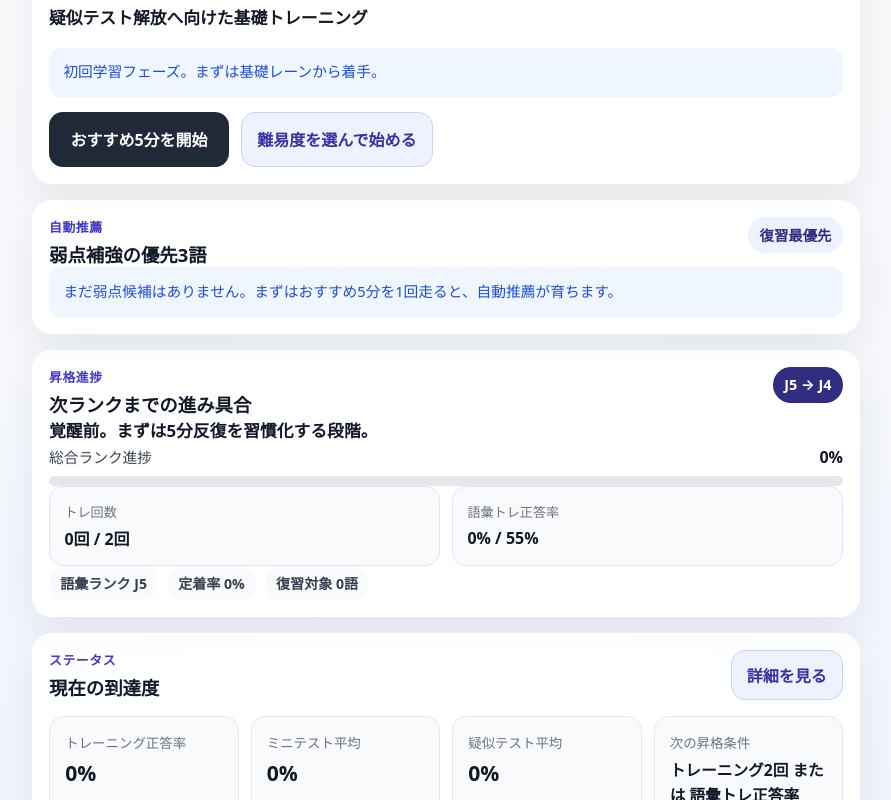
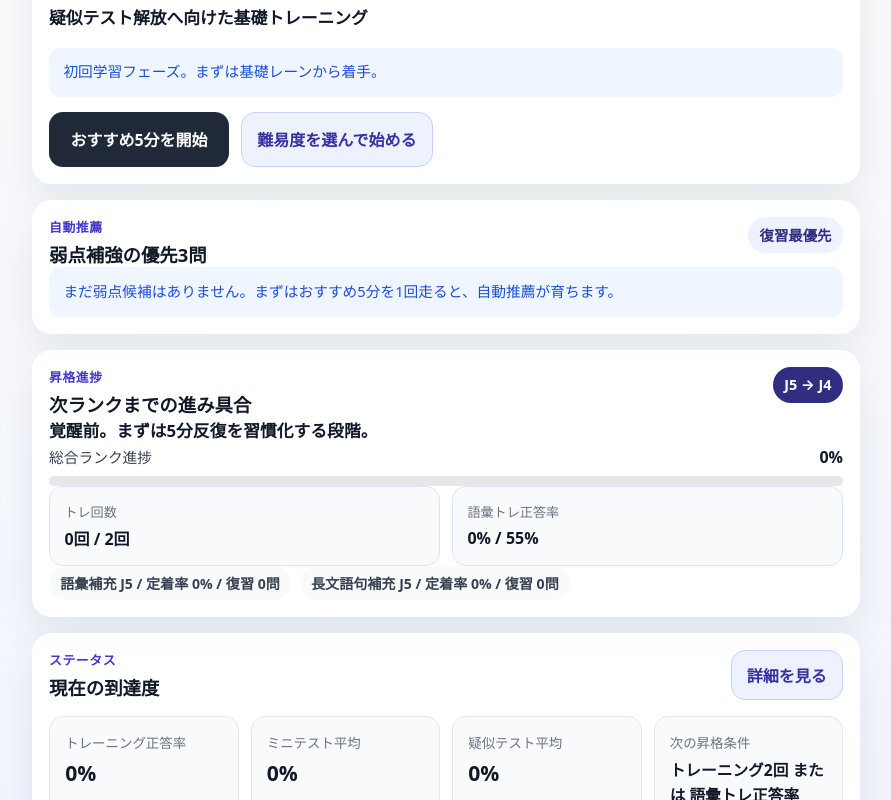
Before and after one commit to wwm001/junichi, a React (Vite) app: page / in a window 1280 px wide. Shown: the part 396-1196 px from the top of the page, without its empty margins (194-1085 px from the left). Built offline with nearby package versions, Linux system fonts and the light colour scheme.

Commit message:
Add section-select mock tests for vocabulary and reading beta

```diff
--- a/src/app/App.tsx
+++ b/src/app/App.tsx
@@ -257,11 +257,17 @@ function buildPromotionMessage(previousRank: RankInfo, nextRank: RankInfo): stri
   if (nextIndex > previousIndex) {
     return `総合ランクが ${previousRank.current} → ${nextRank.current} に上がりました。次の5分で勢いを固めましょう。`;
   }
-  const previousSectionIndex = rankSequence.indexOf(previousRank.sectionRank.current);
-  const nextSectionIndex = rankSequence.indexOf(nextRank.sectionRank.current);
+
+  for (const nextSectionRank of nextRank.sectionRanks) {
+    const previousSectionRank = previousRank.sectionRanks.find((item) => item.section === nextSectionRank.section);
+    if (!previousSectionRank) continue;
+    const previousSectionIndex = rankSequence.indexOf(previousSectionRank.current);
+    const nextSectionIndex = rankSequence.indexOf(nextSectionRank.current);
     if (nextSectionIndex > previousSectionIndex) {
-    return `語彙セクションランクが ${previousRank.sectionRank.current} → ${nextRank.sectionRank.current} に上がりました。弱点回収が効いています。`;
-  }
+      return `${sectionLabel(nextSectionRank.section)}ランクが ${previousSectionRank.current} → ${nextSectionRank.current} に上がりました。弱点回収が効いています。`;
+    }
+  }
+
   return null;
 }
 
@@ -271,8 +277,8 @@ function formatChecklistValue(current: number, target: number, unit: '%' | '回'
 
 function buildSessionLabel(session: SessionRecord): string {
   if (session.mode === 'mock-test') return '疑似テスト';
-  if (session.mode === 'mini-test') return 'ミニテスト';
-  return `${difficultyLabel(session.difficulty ?? 'standard')}トレ`;
+  if (session.mode === 'mini-test') return `${sectionLabel(session.section)} ミニテスト`;
+  return `${sectionLabel(session.section)} ${difficultyLabel(session.difficulty ?? 'standard')}トレ`;
 }
 
 function buildTrainingCoachMessage(runtime: TrainingRuntime | null, question: Question | null, summary: QuestionProgressSummary | null): string {
@@ -341,16 +347,26 @@ export function App(): JSX.Element {
     () => Object.fromEntries(questionBank.map((question) => [question.id, question] as const)),
     []
   );
-  const rankInfo = useMemo(() => computeRankInfo(learningState), [learningState]);
+  const rankInfo = useMemo(() => computeRankInfo(learningState, questionBank), [learningState]);
   const dueCount = useMemo(
     () => Object.values(learningState.progress.entries).filter((entry) => new Date(entry.dueAt).getTime() <= Date.now()).length,
     [learningState.progress.entries]
   );
   const recommendedDifficulty = useMemo(() => getRecommendedDifficulty(learningState), [learningState]);
-  const nextActionLabel = useMemo(() => buildNextActionLabel(learningState), [learningState]);
-  const weaknessHint = useMemo(() => buildWeaknessHint(vocabQuestions, learningState), [vocabQuestions, learningState]);
-  const weakRecommendations = useMemo<WeakRecommendation[]>(() => getWeakRecommendations(vocabQuestions, learningState, 3), [vocabQuestions, learningState]);
-  const weakRecommendationIds = useMemo(() => weakRecommendations.map((item) => item.questionId), [weakRecommendations]);
+  const nextActionLabel = useMemo(() => buildNextActionLabel(questionBank, learningState), [learningState]);
+  const weaknessHint = useMemo(() => buildWeaknessHint(questionBank.filter((question) => isSupportedTrainingSection(question.section)), learningState), [learningState]);
+  const weakRecommendations = useMemo<WeakRecommendation[]>(() => getWeakRecommendations(questionBank.filter((question) => isSupportedTrainingSection(question.section)), learningState, 3), [learningState]);
+  const weakRecommendationsBySection = useMemo(() => weakRecommendations.reduce((acc, item) => {
+    if (isSupportedTrainingSection(item.section)) {
+      (acc[item.section] ??= []).push(item);
+    }
+    return acc;
+  }, {} as Partial<Record<SupportedTrainingSection, WeakRecommendation[]>>), [weakRecommendations]);
+  const weakestPrioritySection = useMemo<SupportedTrainingSection>(() => {
+    const first = weakRecommendations[0];
+    return first && isSupportedTrainingSection(first.section) ? first.section : 'vocab-gap';
+  }, [weakRecommendations]);
+  const weakRecommendationIds = useMemo(() => (weakRecommendationsBySection[weakestPrioritySection] ?? []).map((item) => item.questionId), [weakRecommendationsBySection, weakestPrioritySection]);
   const mockUnlocked = useMemo(() => isMockTestUnlocked(learningState), [learningState]);
   const latestMiniTest = learningState.miniTests[learningState.miniTests.length - 1] ?? null;
   const latestMockTest = learningState.mockTests[learningState.mockTests.length - 1] ?? null;
@@ -518,13 +534,13 @@ export function App(): JSX.Element {
         completedAt: nowIso
       };
 
-      const previousRankInfo = computeRankInfo(learningState);
+      const previousRankInfo = computeRankInfo(learningState, questionBank);
       const nextState = finalizeLearningState(learningState, {
         progress: runtime.progressSnapshot,
         addSession: sessionRecord,
         addMiniTest: miniTestRecord
       });
-      const nextRankInfo = computeRankInfo(nextState);
+      const nextRankInfo = computeRankInfo(nextState, questionBank);
       learningStorage.save(nextState);
       setLearningState(nextState);
       setSelectedDifficulty(runtime.difficulty);
@@ -581,13 +597,13 @@ export function App(): JSX.Element {
         completedAt: nowIso
       };
       const wrongIds = new Set(runtime.answers.filter((answer) => !answer.isCorrect).map((answer) => answer.questionId));
-      const previousRankInfo = computeRankInfo(learningState);
+      const previousRankInfo = computeRankInfo(learningState, questionBank);
       const nextState = finalizeLearningState(learningState, {
         progress: runtime.progressSnapshot,
         addSession: sessionRecord,
         addMockTest: mockRecord
       });
-      const nextRankInfo = computeRankInfo(nextState);
+      const nextRankInfo = computeRankInfo(nextState, questionBank);
       learningStorage.save(nextState);
       setLearningState(nextState);
       setMockRuntime(null);
@@ -965,7 +981,7 @@ export function App(): JSX.Element {
             <div className="card-header">
               <div>
                 <p className="section-label">自動推薦</p>
-                <h2>弱点補強の優先3語</h2>
+                <h2>弱点補強の優先3問</h2>
               </div>
               <span className="pill">復習最優先</span>
             </div>
@@ -977,6 +993,7 @@ export function App(): JSX.Element {
                   {weakRecommendations.map((item) => (
                     <article key={item.questionId} className="recommendation-item">
                       <div className="recommendation-head">
+                        <span className={`recommendation-section section-${item.section}`}>{item.sectionLabel}</span>
                         <span className="answer-badge answer-badge-word">{item.word}</span>
                         {item.partOfSpeech && (
                           <span className={`answer-badge answer-badge-pos ${buildPartOfSpeechClassName(item.partOfSpeech)}`}>
@@ -996,9 +1013,15 @@ export function App(): JSX.Element {
                   <button
                     type="button"
                     className="primary-button"
-                    onClick={() => startTraining(recommendedDifficulty, { prioritizedQuestionIds: weakRecommendationIds, sourceLabel: '弱点3語優先モード' })}
+                    onClick={() =>
+                      startTraining(recommendedDifficulty, {
+                        section: weakestPrioritySection,
+                        prioritizedQuestionIds: weakRecommendationIds,
+                        sourceLabel: `${sectionLabel(weakestPrioritySection)}の弱点優先モード`
+                      })
+                    }
                   >
-                    弱点3語を優先した5分へ
+                    {sectionLabel(weakestPrioritySection)}の弱点優先5分へ
                   </button>
                 </div>
               </>
@@ -1032,9 +1055,9 @@ export function App(): JSX.Element {
               ))}
             </div>
             <div className="section-rank-inline">
-              <span className="pill">語彙ランク {rankInfo.sectionRank.current}</span>
-              <span>定着率 {rankInfo.sectionRank.masteryRate}%</span>
-              <span>復習対象 {rankInfo.sectionRank.dueCount}語</span>
+              {rankInfo.sectionRanks.map((sectionRank) => (
+                <span key={sectionRank.section}>{sectionLabel(sectionRank.section)} {sectionRank.current} / 定着率 {sectionRank.masteryRate}% / 復習 {sectionRank.dueCount}問</span>
+              ))}
             </div>
           </section>
 
@@ -1694,7 +1717,7 @@ export function App(): JSX.Element {
                 <p className="section-label">総合指標</p>
                 <h2>現在の到達度</h2>
               </div>
-              <span className="pill">語彙ランク {rankInfo.sectionRank.current}</span>
+              <span className="pill">主ランク {rankInfo.current}</span>
             </div>
             <div className="stats-grid stats-grid-wide">
               <article className="stat-card">
@@ -1736,37 +1759,50 @@ export function App(): JSX.Element {
             <div className="card-header">
               <div>
                 <p className="section-label">セクション別ランク</p>
-                <h2>語彙補充の進捗</h2>
-              </div>
-              <span className="pill pill-primary">{rankInfo.sectionRank.current}</span>
-            </div>
-            <p className="lead-text">{rankInfo.sectionRank.label}</p>
+                <h2>語彙補充 / 長文語句補充β の進捗</h2>
+              </div>
+              <span className="pill pill-primary">2セクション統合</span>
+            </div>
+            <div className="section-rank-cards">
+              {rankInfo.sectionRanks.map((sectionRank) => (
+                <article key={sectionRank.section} className="section-rank-card">
+                  <div className="section-rank-head">
+                    <div>
+                      <p className="section-label">{sectionLabel(sectionRank.section)}</p>
+                      <h3>{sectionRank.current}</h3>
+                    </div>
+                    <span className="pill">{sectionRank.progressPercent}%</span>
+                  </div>
+                  <p className="lead-text">{sectionRank.label}</p>
                   <div className="progress-block">
                     <div className="progress-block-head">
-                <span>語彙セクション進捗</span>
-                <strong>{rankInfo.sectionRank.progressPercent}%</strong>
+                      <span>{sectionLabel(sectionRank.section)}進捗</span>
+                      <strong>{sectionRank.progressPercent}%</strong>
                     </div>
                     <div className="session-meter" aria-hidden="true">
-                <span className="session-meter-fill" style={{ width: `${rankInfo.sectionRank.progressPercent}%` }} />
+                      <span className="session-meter-fill" style={{ width: `${sectionRank.progressPercent}%` }} />
                     </div>
                   </div>
                   <div className="stats-grid stats-grid-wide">
                     <article className="stat-card">
-                <p className="stat-label">学習済み語数</p>
-                <p className="stat-value">{rankInfo.sectionRank.attemptedQuestions}語</p>
+                      <p className="stat-label">学習済み</p>
+                      <p className="stat-value">{sectionRank.attemptedQuestions}問</p>
                     </article>
                     <article className="stat-card">
                       <p className="stat-label">定着率</p>
-                <p className="stat-value">{rankInfo.sectionRank.masteryRate}%</p>
+                      <p className="stat-value">{sectionRank.masteryRate}%</p>
                     </article>
                     <article className="stat-card">
                       <p className="stat-label">復習対象</p>
-                <p className="stat-value">{rankInfo.sectionRank.dueCount}語</p>
+                      <p className="stat-value">{sectionRank.dueCount}問</p>
                     </article>
                     <article className="stat-card">
                       <p className="stat-label">次の条件</p>
-                <p className="stat-value stat-text">{rankInfo.sectionRank.nextRequirement}</p>
-              </article>
+                      <p className="stat-value stat-text">{sectionRank.nextRequirement}</p>
+                    </article>
+                  </div>
+                </article>
+              ))}
             </div>
           </section>
 
--- a/src/domain/learning.ts
+++ b/src/domain/learning.ts
@@ -5,6 +5,7 @@ import type {
   LearningState,
   Question,
   QuestionProgressSummary,
+  QuestionSection,
   RankCheckpoint,
   RankInfo,
   ReviewRating,
@@ -16,6 +17,13 @@ import type {
 } from './types';
 
 const DAY_MS = 24 * 60 * 60 * 1000;
+
+const TRAINING_SECTIONS: QuestionSection[] = ['vocab-gap', 'long-gap'];
+
+function sectionLabel(section: QuestionSection): string {
+  return section === 'vocab-gap' ? '語彙補充' : section === 'long-gap' ? '長文語句補充β' : 'その他';
+}
+
 const rankOrder = ['J5', 'J4', 'J3', 'J2', 'J1', 'S'] as const;
 type RankKey = (typeof rankOrder)[number];
 
@@ -176,8 +184,9 @@ function buildRankRule(totalSessions: number, trainingAccuracy: number, miniAccu
   };
 }
 
-function computeSectionRankInfo(state: LearningState): SectionRankInfo {
-  const entries = Object.values(state.progress.entries);
+function computeSectionRankInfo(state: LearningState, questions: Question[], section: QuestionSection): SectionRankInfo {
+  const sectionQuestionIds = new Set(questions.filter((question) => question.section === section).map((question) => question.id));
+  const entries = Object.values(state.progress.entries).filter((entry) => sectionQuestionIds.has(entry.itemId));
   const attemptedEntries = entries.filter((entry) => entry.correctCount + entry.wrongCount > 0);
   const attemptedQuestions = attemptedEntries.length;
   const masteredQuestions = attemptedEntries.filter((entry) => {
@@ -187,6 +196,54 @@ function computeSectionRankInfo(state: LearningState): SectionRankInfo {
   }).length;
   const masteryRate = attemptedQuestions === 0 ? 0 : Math.round((masteredQuestions / attemptedQuestions) * 100);
   const dueCount = attemptedEntries.filter((entry) => isDue(entry)).length;
+
+  if (section === 'long-gap') {
+    let current: RankKey = 'J5';
+    let nextRequirement = 'まずは3問以上に触れて、接続・因果・逆接の流れを拾う';
+    let progressPercent = clamp(Math.round(((attemptedQuestions / 3) * 50) + ((masteryRate / 20) * 50)), 0, 100);
+
+    if (attemptedQuestions >= 12 && masteryRate >= 80 && dueCount <= 1) {
+      current = 'S';
+      nextRequirement = '長文語句補充βの最上位に到達済み';
+      progressPercent = 100;
+    } else if (attemptedQuestions >= 10 && masteryRate >= 70) {
+      current = 'J1';
+      nextRequirement = '学習問10問以上、定着率80%以上、復習対象1問以下';
+      progressPercent = clamp(Math.round(((attemptedQuestions / 12) * 40) + ((masteryRate / 80) * 40) + (((Math.max(0, 4 - dueCount)) / 4) * 20)), 0, 100);
+    } else if (attemptedQuestions >= 8 && masteryRate >= 58) {
+      current = 'J2';
+      nextRequirement = '学習問10問以上、定着率70%以上';
+      progressPercent = clamp(Math.round(((attemptedQuestions / 10) * 50) + ((masteryRate / 70) * 50)), 0, 100);
+    } else if (attemptedQuestions >= 6 && masteryRate >= 45) {
+      current = 'J3';
+      nextRequirement = '学習問8問以上、定着率58%以上';
+      progressPercent = clamp(Math.round(((attemptedQuestions / 8) * 50) + ((masteryRate / 58) * 50)), 0, 100);
+    } else if (attemptedQuestions >= 3 || masteryRate >= 20) {
+      current = 'J4';
+      nextRequirement = '学習問6問以上、定着率45%以上';
+      progressPercent = clamp(Math.round(((attemptedQuestions / 6) * 50) + ((masteryRate / 45) * 50)), 0, 100);
+    }
+
+    const labels: Record<RankKey, string> = {
+      J5: '未整備。接続語と因果の流れを拾う準備段階。',
+      J4: '流れ把握の入口。逆接と結論の切替に気づき始めた。',
+      J3: '段落追従。文脈の向きに沿って選択肢を絞れている。',
+      J2: '文脈安定。接続・因果・対比の判断が固まりつつある。',
+      J1: '長文実戦接近。段落の流れが得点源になり始めた。',
+      S: '長文語句補充β投入可。文脈判断が高水準で安定。'
+    };
+
+    return {
+      section,
+      current,
+      label: labels[current],
+      attemptedQuestions,
+      masteryRate,
+      dueCount,
+      progressPercent,
+      nextRequirement
+    };
+  }
 
   let current: RankKey = 'J5';
   let nextRequirement = 'まずは4語以上に触れて、語感と意味を結びつける';
@@ -224,7 +281,7 @@ function computeSectionRankInfo(state: LearningState): SectionRankInfo {
   };
 
   return {
-    section: 'vocab-gap',
+    section,
     current,
     label: labels[current],
     attemptedQuestions,
@@ -281,7 +338,7 @@ function difficultyLabel(difficulty: Difficulty): string {
   return difficulty === 'basic' ? '基礎' : difficulty === 'standard' ? '標準' : '実戦';
 }
 
-export function computeRankInfo(state: LearningState): RankInfo {
+export function computeRankInfo(state: LearningState, questions: Question[]): RankInfo {
   const streak = computeStreakInfo(state.sessions);
   const trainingSessions = state.sessions.filter((s) => s.mode === 'training');
   const trainingAccuracy = averageAccuracy(trainingSessions);
@@ -291,7 +348,8 @@ export function computeRankInfo(state: LearningState): RankInfo {
 
   const rankRule = buildRankRule(totalSessions, trainingAccuracy, miniAccuracy, mockAccuracy);
   const checklists = computeChecklistProgress(rankRule.checklists);
-  const sectionRank = computeSectionRankInfo(state);
+  const sectionRanks = TRAINING_SECTIONS.map((section) => computeSectionRankInfo(state, questions, section));
+  const sectionRank = sectionRanks.find((item) => item.section === 'vocab-gap') ?? sectionRanks[0];
 
   return {
     current: rankRule.rank,
@@ -304,7 +362,8 @@ export function computeRankInfo(state: LearningState): RankInfo {
     streak,
     progressPercent: computeProgressPercent(checklists),
     checklists,
-    sectionRank
+    sectionRank,
+    sectionRanks
   };
 }
 
@@ -322,8 +381,12 @@ export function isMockTestUnlocked(state: LearningState): boolean {
   return state.sessions.filter((s) => s.mode === 'training').length >= 3;
 }
 
-export function buildNextActionLabel(state: LearningState): string {
+export function buildNextActionLabel(questions: Question[], state: LearningState): string {
   const difficulty = getRecommendedDifficulty(state);
+  const recommendations = getWeakRecommendations(questions, state, 1);
+  if (recommendations.length > 0 && recommendations[0].isDue) {
+    return `${recommendations[0].sectionLabel}の復習優先${difficultyLabel(difficulty)}トレーニング`;
+  }
   const dueCount = Object.values(state.progress.entries).filter((entry) => isDue(entry)).length;
   if (dueCount >= 5) return `復習優先の${difficultyLabel(difficulty)}トレーニング`;
   if (!isMockTestUnlocked(state)) return `疑似テスト解放へ向けた${difficultyLabel(difficulty)}トレーニング`;
@@ -336,7 +399,7 @@ export function buildWeaknessHint(questions: Question[], state: LearningState):
     .filter(({ s }) => s.attempts > 0)
     .sort((a, b) => (a.s.accuracy ?? 100) - (b.s.accuracy ?? 100) || b.s.wrongCount - a.s.wrongCount)[0];
   if (!weakest) return '初回学習フェーズ。まずは基礎レーンから着手。';
-  return `弱点候補: ${weakest.q.choices[weakest.q.answerIndex]}（正答率 ${weakest.s.accuracy ?? 0}%）`;
+  return `${sectionLabel(weakest.q.section)}の弱点候補: ${weakest.q.choices[weakest.q.answerIndex]}（正答率 ${weakest.s.accuracy ?? 0}%）`;
 }
 
 export function getWeakRecommendations(questions: Question[], state: LearningState, limit = 3): WeakRecommendation[] {
@@ -354,6 +417,8 @@ export function getWeakRecommendations(questions: Question[], state: LearningSta
     .slice(0, limit)
     .map(({ question, summary }) => ({
       questionId: question.id,
+      section: question.section,
+      sectionLabel: sectionLabel(question.section),
       word: question.choices[question.answerIndex],
       meaningText: buildMeaningText(question),
       translation: question.translation ?? '',
--- a/src/domain/types.ts
+++ b/src/domain/types.ts
@@ -69,6 +69,8 @@ export interface QuestionProgressSummary {
 
 export interface WeakRecommendation {
   questionId: string;
+  section: QuestionSection;
+  sectionLabel: string;
   word: string;
   meaningText: string;
   translation: string;
@@ -148,6 +150,7 @@ export interface RankInfo {
   progressPercent: number;
   checklists: RankCheckpoint[];
   sectionRank: SectionRankInfo;
+  sectionRanks: SectionRankInfo[];
 }
 
 export interface SessionSummary {
```
Also changed, not shown: src/styles/main.css (+8 -0 lines). Lines whose indentation alone changed are shown as unchanged.
